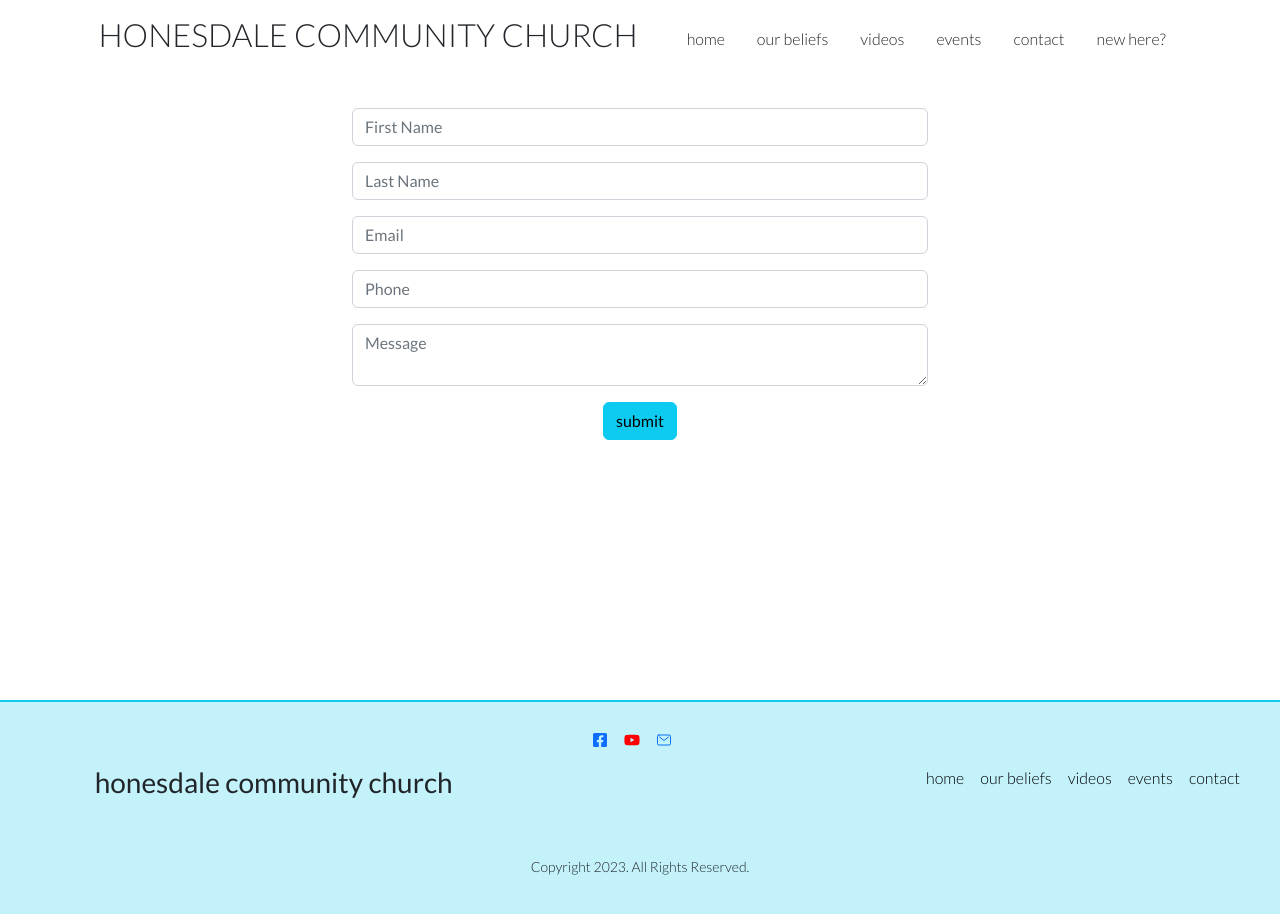
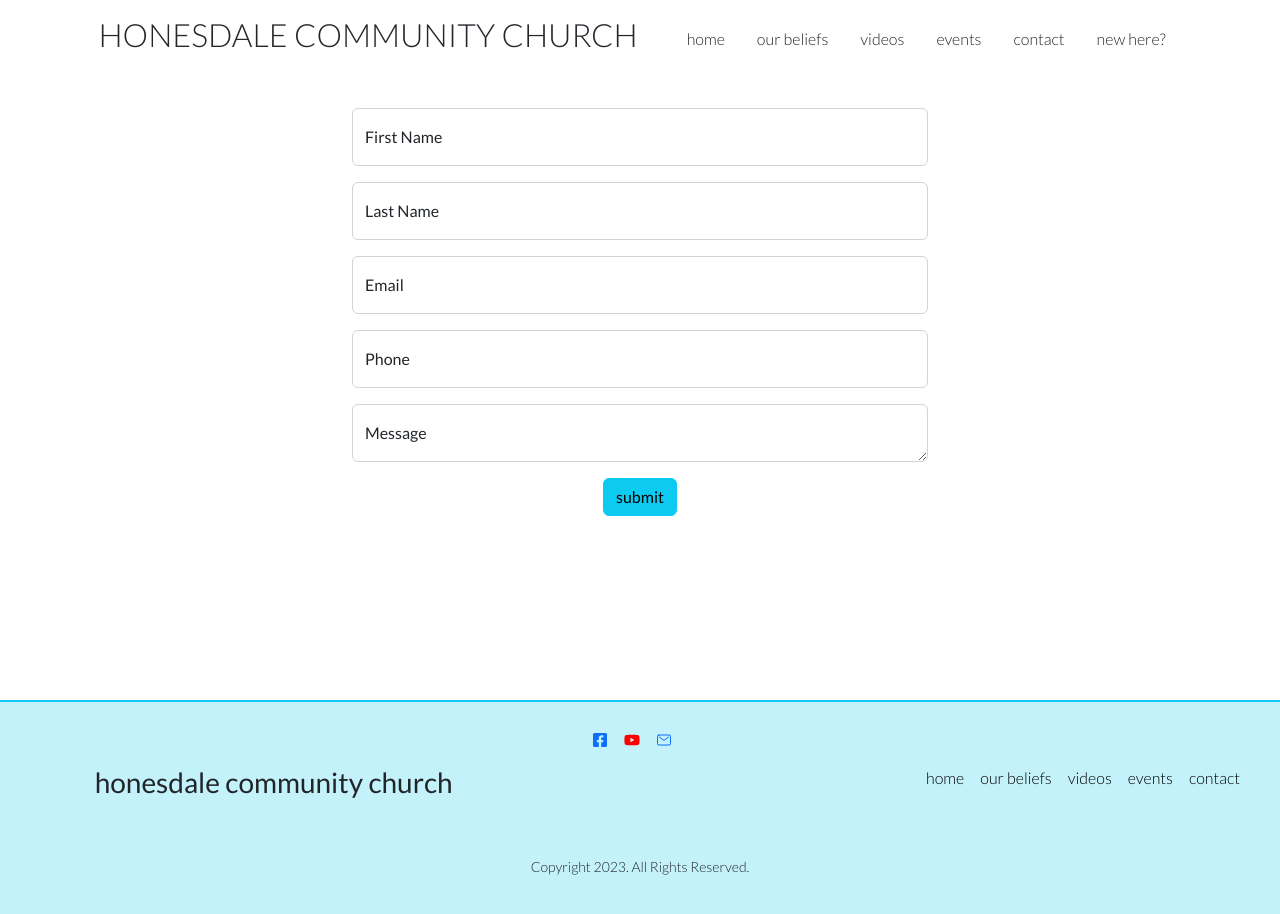
Before and after one commit to caseydean8/honesdale-cc-next, a Next.js app: page /contact-2 in a window 1280 px wide. Shown: the top 914 px of the page. Built offline with nearby package versions, Linux system fonts and the light colour scheme.

Commit message:
Added floating labels

```diff
--- a/components/TextArea.tsx
+++ b/components/TextArea.tsx
@@ -7,8 +7,9 @@ const TextArea = ({ ...props }) => {
   const [field, meta] = useField(props.name);
 
   return (
-    <div className='mb-3'>
+    <div className='form-floating mb-3'>
       <textarea className='form-control' {...field} {...props}></textarea>
+      <label htmlFor={props.id || props.name}>{props.placeholder}</label>
       {meta.touched && meta.error ? <div className='error-msg'>{meta.error}</div> : null}
     </div>
   );
--- a/components/TextInput.tsx
+++ b/components/TextInput.tsx
@@ -7,8 +7,9 @@ const TextInput = ({ ...props }) => {
   const [field, meta] = useField(props.name);
 
   return (
-    <div className='mb-3'>
+    <div className='form-floating mb-3'>
       <input className='form-control' {...field} {...props} />
+      <label htmlFor={props.id || props.name}>{props.placeholder}</label>
       {meta.touched && meta.error ? <div className='error-msg'>{meta.error}</div> : null}
     </div>
   );
```
